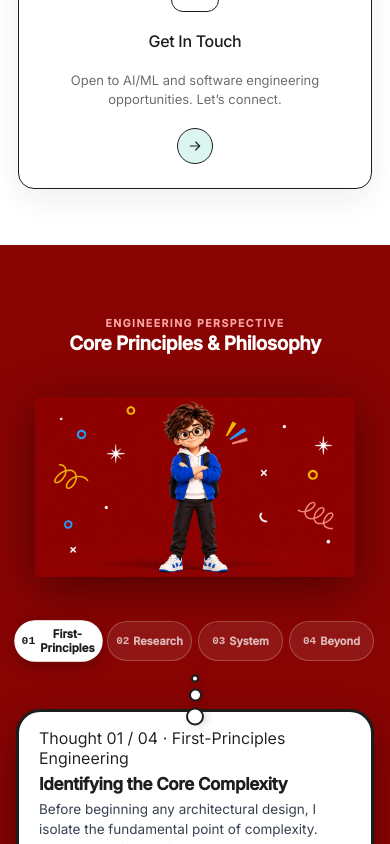
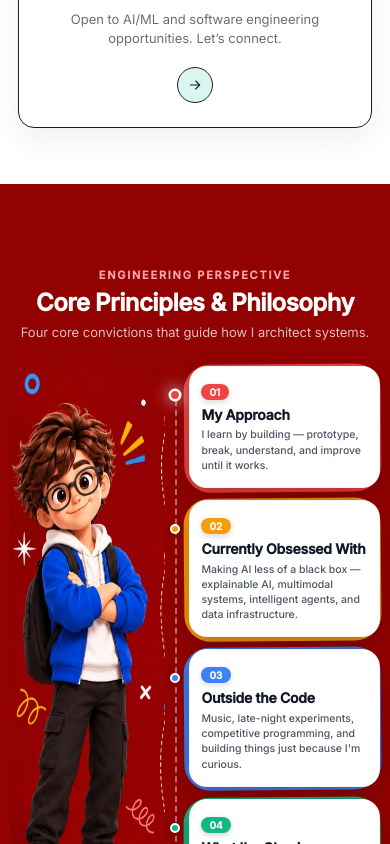
Before and after one commit to aryan9-6-5/portfolio, a React (Vite) app: page / in a window 390 px wide. Shown: the part 1156-2000 px from the top of the page. Built offline with nearby package versions, Linux system fonts and the light colour scheme.

Commit message:
feat: add n8n, Qdrant, AWS to tech carousel; refine mobile about layout and fix hero cloud

```diff
--- a/src/components/About.jsx
+++ b/src/components/About.jsx
@@ -210,135 +210,87 @@ function DesktopAboutStage() {
 
 /**
  * Mobile Thought Cloud Stage:
- * Pinned scroll-synced interactive story where Aryan stands thinking at top,
- * and thought bubbles pop in dynamically with ray bursts, tails, and active tab steppers.
+ * Displays full-height seamless mascot on the left (/about/about-mascot-tall.png)
+ * and all 4 gracefully styled story cards on the right appearing one after the other.
+ * Zero image cutouts inside cards — pure typography, pill badges, and layered paper aesthetics.
  */
 function MobileAboutStage() {
-  const containerRef = useRef(null)
   const [activeIdx, setActiveIdx] = useState(0)
-  const total = about.thoughts.length
-
-  const { scrollYProgress } = useScroll({
-    target: containerRef,
-    offset: ['start start', 'end end'],
-  })
-
-  useMotionValueEvent(scrollYProgress, 'change', (progress) => {
-    const slot = Math.min(Math.floor(progress * total), total - 1)
-    setActiveIdx(slot)
-  })
-
-  const currentThought = about.thoughts[activeIdx] || about.thoughts[0]
-
-  const handleSelect = (idx) => {
-    setActiveIdx(idx)
-  }
-
-  const handlePrev = () => {
-    setActiveIdx((prev) => Math.max(0, prev - 1))
-  }
-
-  const handleNext = () => {
-    setActiveIdx((prev) => Math.min(total - 1, prev + 1))
-  }
+  const storyCards = about.mobileStoryCards || []
 
   return (
-    <section id="about" ref={containerRef} className="about-mobile-pinned-section">
-      <div className="about-mobile-stage">
-        {/* Top Header */}
+    <section id="about" className="about-mobile-section">
+      <div className="about-mobile-container">
+        {/* Header */}
         <div className="about-mobile-header">
           <span className="about-mobile-eyebrow">{about.eyebrow}</span>
           <h2 className="about-mobile-heading">{about.heading}</h2>
+          <p className="about-mobile-sub">Four core convictions that guide how I architect systems.</p>
         </div>
 
-        {/* Mascot Thinking Area */}
-        <div className="about-mobile-mascot-wrap">
-          <img
-            src="/about-mascot-standing.png"
-            alt="Aryan thinking with crossed arms"
-            className="about-mobile-mascot-img"
-          />
-        </div>
+        {/* 2-Column Split: Seamless Mascot Left + Graceful Story Cards Right */}
+        <div className="about-mobile-layout">
+          {/* Left Column: Seamless Sticky Tall Mascot */}
+          <div className="about-mobile-left">
+            <div className="about-mobile-mascot-wrapper">
+              <img
+                src="/about/about-mascot-tall.png"
+                alt="Aryan mascot standing"
+                className="about-mobile-mascot-tall-img"
+              />
+            </div>
+          </div>
 
-        {/* Interactive Pill Stepper */}
-        <div className="about-mobile-stepper" role="tablist" aria-label="Thought stepper">
-          {about.thoughts.map((t, i) => (
-            <button
-              key={t.step}
-              type="button"
-              role="tab"
-              aria-selected={activeIdx === i}
-              className={`about-stepper-btn ${activeIdx === i ? 'is-active' : ''}`}
-              onClick={() => handleSelect(i)}
-            >
-              <span className="stepper-num">{t.step}</span>
-              <span className="stepper-label">{t.tag.split(' ')[0]}</span>
-            </button>
-          ))}
-        </div>
+          {/* Right Column: Cards Stream with Integrated Timeline */}
+          <div className="about-mobile-right">
+            <div className="about-mobile-dashed-line" aria-hidden="true" />
 
-        {/* Active Thought Bubble with AnimatePresence Spring Pop */}
-        <div className="about-mobile-cloud-viewport">
-          <AnimatePresence mode="wait">
-            <motion.div
-              key={currentThought.step}
-              className="about-mobile-cloud-card"
-              initial={{ opacity: 0, scale: 0.88, y: 16 }}
-              animate={{ opacity: 1, scale: 1, y: 0 }}
-              exit={{ opacity: 0, scale: 0.92, y: -12 }}
-              transition={{ type: 'spring', stiffness: 440, damping: 26 }}
-            >
-              <RayBursts position={activeIdx % 2 === 0 ? 'top-left' : 'top-right'} />
-              <div className={`card thought-cloud-bubble ${currentThought.color} mobile-thought-bubble`}>
-                <div className="mobile-bubble-badge-row">
-                  <span className="thought-step-badge">
-                    Thought {currentThought.step} / 04 · {currentThought.tag}
-                  </span>
+            {storyCards.map((card, index) => (
+              <motion.div
+                key={card.num}
+                className="about-mobile-story-card-wrap"
+                initial={{ opacity: 0, y: 32, scale: 0.95 }}
+                whileInView={{ opacity: 1, y: 0, scale: 1 }}
+                viewport={{ once: false, amount: 0.28, margin: '-5% 0px -10% 0px' }}
+                transition={{
+                  type: 'spring',
+                  stiffness: 300,
+                  damping: 24,
+                  delay: 0.04,
+                }}
+                onViewportEnter={() => setActiveIdx(index)}
+              >
+                {/* Node Dot on the dashed line */}
+                <div
+                  className={`about-card-node-dot ${activeIdx === index ? 'is-active' : ''}`}
+                  style={{ backgroundColor: card.dotColor }}
+                  aria-hidden="true"
+                />
+
+                {/* Accent Backdrop Sheet peeking behind */}
+                <div
+                  className="about-card-accent-backing"
+                  style={{ backgroundColor: card.accentColor }}
+                  aria-hidden="true"
+                />
+
+                {/* Main White Card — Pure Graceful Typography, No Images */}
+                <div className="about-mobile-story-card">
+                  <div className="about-card-content">
+                    <span
+                      className="about-card-pill"
+                      style={{ backgroundColor: card.badgeBg }}
+                    >
+                      {card.num}
+                    </span>
+                    <h3 className="about-card-title">{card.title}</h3>
+                    <p className="about-card-desc">{card.text}</p>
+                  </div>
                 </div>
-                <h3 className="thought-heading">{currentThought.title}</h3>
-                <p className="thought-text">{currentThought.thought}</p>
-              </div>
-              <ThoughtCloudTail position="top-center" />
-            </motion.div>
-          </AnimatePresence>
-        </div>
-
-        {/* Bottom Pagination & Scroll Hint */}
-        <div className="about-mobile-nav-bar">
-          <button
-            type="button"
-            className="about-nav-arrow"
-            onClick={handlePrev}
-            disabled={activeIdx === 0}
-            aria-label="Previous thought"
-          >
-            ←
-          </button>
-          <div className="about-nav-dots">
-            {about.thoughts.map((_, i) => (
-              <button
-                key={i}
-                type="button"
-                className={`about-nav-dot ${activeIdx === i ? 'dot-active' : ''}`}
-                onClick={() => handleSelect(i)}
-                aria-label={`Jump to thought ${i + 1}`}
-              />
+              </motion.div>
             ))}
           </div>
-          <button
-            type="button"
-            className="about-nav-arrow"
-            onClick={handleNext}
-            disabled={activeIdx === total - 1}
-            aria-label="Next thought"
-          >
-            →
-          </button>
         </div>
-
-        <span className="about-mobile-scroll-hint">
-          Scroll down or tap pills to reveal thoughts ↓
-        </span>
       </div>
     </section>
   )
--- a/src/components/HeroCloud.jsx
+++ b/src/components/HeroCloud.jsx
@@ -50,7 +50,7 @@ export default function HeroCloud({ theme = 'blue' }) {
 
       {/* Mobile Vertical Puffy Cloud Shape - Envelops headline, avatar, subtitle, and buttons */}
       <svg
-        viewBox="0 0 540 680"
+        viewBox="0 -30 540 750"
         fill="none"
         xmlns="http://www.w3.org/2000/svg"
         className="hero-cloud-svg hero-cloud-mobile"
--- a/src/components/ProjectModal.jsx
+++ b/src/components/ProjectModal.jsx
@@ -185,21 +185,21 @@ const PROJECT_DETAILS = {
     ],
   },
   placementguard: {
-    tagline: 'Comprehensive campus placement prep platform with algorithmic roadmaps & test analytics',
+    tagline: 'Automated Telegram moderation bot for college placement groups built on n8n & PostgreSQL',
     overview:
-      'Placement Guard is a student engineering readiness portal designed to prepare undergraduates for rigorous technical software interviews. It bundles curriculum tracks, company-specific test simulations, and real-time skill radar charts.',
+      'PlacementGuard is an automated Telegram moderation bot for college placement groups, built on n8n, PostgreSQL, and the Telegram Bot API. It monitors group messages and join requests, enforcing deterministic rules with no AI/LLM in the loop: content moderation (deleting student messages containing link + spam keywords while preserving admin messages) and identity format checks (enforcing RollNumber - Full Name before approval). Every decision is logged to PostgreSQL for a tamper-evident audit trail.',
     architecture: [
-      { label: 'Frontend', desc: 'React 18 single-page application with modular state containers' },
-      { label: 'Styling', desc: 'Tailored responsive CSS3 architecture with fluid dark/light transitions' },
-      { label: 'State & Storage', desc: 'Client-side state synchronization with persistent progress caching' },
-      { label: 'Analytics', desc: 'Algorithmic performance grading with percentile score calculations' },
+      { label: 'Workflow Engine', desc: 'n8n polling Telegram getUpdates on a schedule (local machine, zero public webhooks needed)' },
+      { label: 'Database', desc: 'PostgreSQL audit schema logging moderation_events and join_requests with full reasons' },
+      { label: 'Content Filter', desc: 'Deterministic scam/spam link detection; student messages purged, admin messages bypass completely' },
+      { label: 'Identity Verification', desc: 'Enforces RollNumber - Full Name display name format; declines send automated instructional DMs' },
     ],
     challenge:
-      'Structuring dynamic interview topic roadmaps with prerequisite dependencies while preserving responsive performance across low-end mobile devices commonly used by students. Solved via lazy-loaded module trees and lightweight SVG graph rendering.',
+      'Eliminating false positives and high latency in active college recruitment chats without incurring recurring LLM API costs or hallucination hazards. Solved via deterministic regex heuristics, complete admin bypass, and transactional PostgreSQL event logging in Docker Compose.',
     metrics: [
-      { value: '100%', label: 'Client-side Offline' },
-      { value: '120+', label: 'Curated Problems' },
-      { value: '60 FPS', label: 'Smooth Animation' },
+      { value: '100%', label: 'Deterministic' },
+      { value: '$0', label: 'LLM Cost' },
+      { value: 'Full Audit', label: 'PostgreSQL Log' },
     ],
   },
   studysmart: {
--- a/src/components/TechStackCarousel.jsx
+++ b/src/components/TechStackCarousel.jsx
@@ -71,6 +71,18 @@ const TECH_LOGOS = [
     name: 'DuckDB',
     svg: `<svg viewBox="0 0 48 48" width="40" height="40"><rect width="48" height="48" rx="8" fill="#FFF100"/><path fill="#000" d="M34 22c0-5.5-4.5-10-10-10s-10 4.5-10 10v4c0 5.5 4.5 10 10 10s10-4.5 10-10v-4zm-14 0a4 4 0 118 0v4a4 4 0 11-8 0v-4z"/></svg>`,
   },
+  {
+    name: 'n8n',
+    svg: `<svg viewBox="0 0 48 48" width="40" height="40"><rect width="48" height="48" rx="8" fill="#EA4B71"/><circle cx="15" cy="24" r="4.5" fill="#fff"/><circle cx="33" cy="16" r="4" fill="#fff"/><circle cx="33" cy="32" r="4" fill="#fff"/><path d="M15 24h18M33 16v16" stroke="#fff" stroke-width="2.5" stroke-linecap="round"/></svg>`,
+  },
+  {
+    name: 'Qdrant',
+    svg: `<svg viewBox="0 0 48 48" width="40" height="40"><rect width="48" height="48" rx="8" fill="#DC2626"/><path fill="#fff" d="M24 10l12 7v14l-12 7-12-7V17l12-7zm0 4l-8.5 5v10L24 34l8.5-5V19L24 14z"/><circle cx="24" cy="24" r="4" fill="#fff"/></svg>`,
+  },
+  {
+    name: 'AWS',
+    svg: `<svg viewBox="0 0 48 48" width="40" height="40"><rect width="48" height="48" rx="8" fill="#232F3E"/><path fill="#FF9900" d="M14 26.5c3.5 2.2 8 3.5 13 3.5 5.5 0 10.5-1.5 14.5-4 .4-.3.9.1.6.5-4.2 3.8-9.8 5.5-15.1 5.5-5.5 0-10.8-1.8-14.8-4.8-.4-.3-.1-.9.4-.7zm27.8-1.7c-.5-.7-3.1-.3-4.3-.2-.4 0-.4-.4-.1-.6 1.8-1.3 4.8-1 5.3-.3.4.6-.2 3.6-1.9 5.1-.3.3-.6.1-.5-.2.5-1 1.6-3.1 1.5-3.8z"/><path fill="#fff" d="M19 14h2.5l3.5 9h-2.2l-.7-2h-3.7l-.7 2H15.5l3.5-9zm1.7 5.3l-1.1-3.2-1.1 3.2h2.2zM28 14h2.2l1.6 6.3 1.8-6.3h2l1.8 6.3 1.6-6.3H41l-2.4 9h-2.1l-1.8-6.1-1.8 6.1H30.4L28 14z"/></svg>`,
+  },
 ]
 
 export default function TechStackCarousel() {
--- a/src/data/content.js
+++ b/src/data/content.js
@@ -116,18 +116,18 @@ export const projects = {
       id: 'placementguard',
       ticketNo: '03',
       code: 'PLG-2025',
-      name: 'Placement Guard',
-      category: 'EdTech / Placement Prep',
-      role: 'Student placement readiness & test portal',
-      desc: 'Technical placement readiness platform with DSA problem roadmaps, company mock tests, and real-time score tracking.',
-      tags: ['React', 'JavaScript', 'CSS3', 'Node.js'],
+      name: 'PlacementGuard',
+      category: 'Workflow Automation / Bot',
+      role: 'Automated Telegram moderation bot',
+      desc: 'Automated Telegram moderation bot built on n8n, PostgreSQL, and Telegram Bot API. Enforces link+bait spam filtering and roll-number identity verification with full audit logs.',
+      tags: ['n8n', 'PostgreSQL', 'Telegram API', 'Docker'],
       accent: 'purple',
       accentColor: '#7C4DFF',
       accentBg: '#F1EEFF',
-      admitType: 'PLACEMENT GUARD',
+      admitType: 'AUTOMATION BOT',
       gate: 'GATE C-03',
       barcode: '|| |||| | ||| || ||||| | ||',
-      link: 'https://github.com/aryan9-6-5/StudySmart',
+      link: 'https://github.com/aryan9-6-5/PlacementGuard',
     },
     {
       id: 'neurocog',
@@ -602,6 +602,44 @@ export const about = {
       color: 'pink',
     },
   ],
+  mobileStoryCards: [
+    {
+      num: '01',
+      title: 'My Approach',
+      text: 'I learn by building — prototype, break, understand, and improve until it works.',
+      color: '#EF4444',
+      badgeBg: '#EF4444',
+      dotColor: '#EF4444',
+      accentColor: '#EF4444',
+    },
+    {
+      num: '02',
+      title: 'Currently Obsessed With',
+      text: 'Making AI less of a black box — explainable AI, multimodal systems, intelligent agents, and data infrastructure.',
+      color: '#F59E0B',
+      badgeBg: '#F59E0B',
+      dotColor: '#F59E0B',
+      accentColor: '#F59E0B',
+    },
+    {
+      num: '03',
+      title: 'Outside the Code',
+      text: 'Music, late-night experiments, competitive programming, and building things just because I\'m curious.',
+      color: '#3B82F6',
+      badgeBg: '#3B82F6',
+      dotColor: '#3B82F6',
+      accentColor: '#3B82F6',
+    },
+    {
+      num: '04',
+      title: 'What I\'m Chasing',
+      text: 'Build things that are technically interesting enough to keep me curious — and useful enough that people actually want to use them.',
+      color: '#10B981',
+      badgeBg: '#10B981',
+      dotColor: '#10B981',
+      accentColor: '#10B981',
+    },
+  ],
   skillsLabel: 'Technical domains & competencies',
   skills: [
     { label: 'Python / PyTorch', value: 90 },
```
Also changed, not shown: public/about/about-mascot-tall.png (added), src/styles.css.
